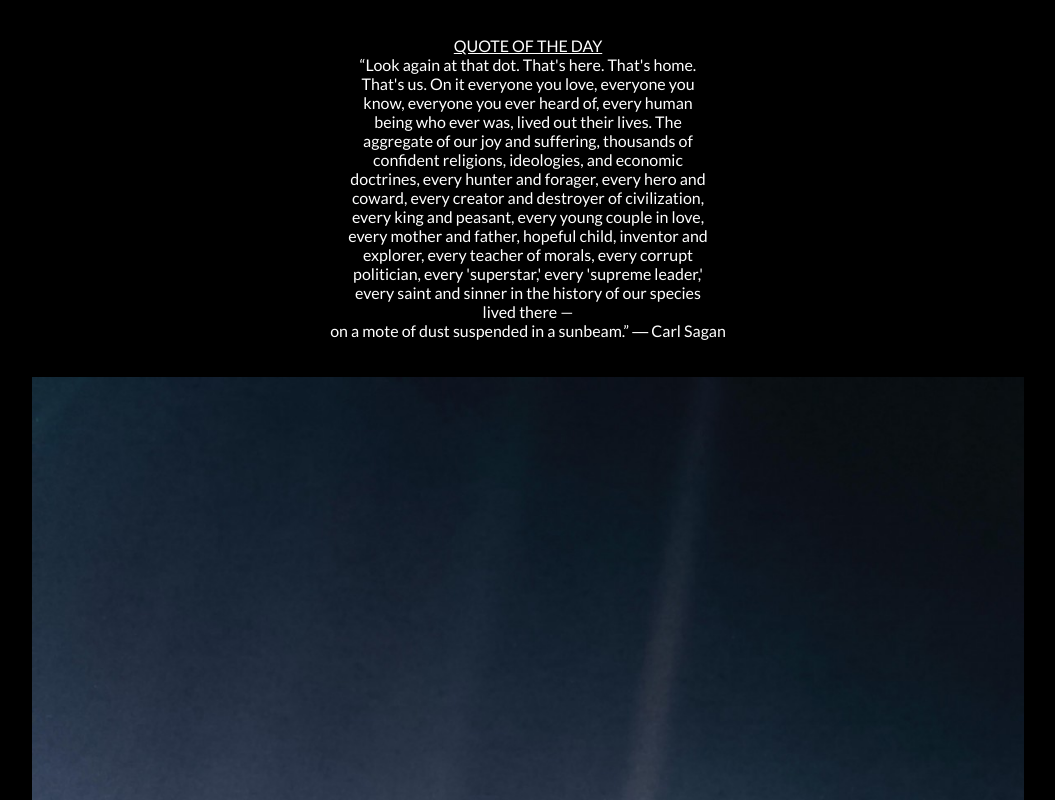
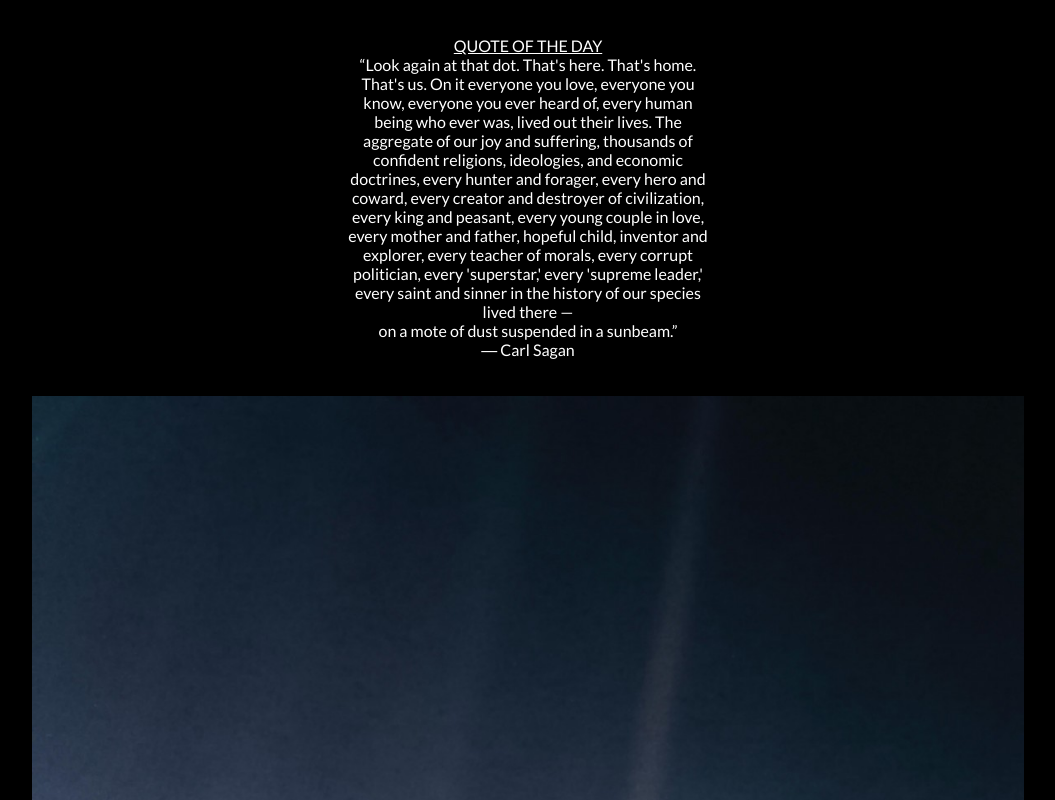
Before and after one commit to gregforr/gregforr.github.io, a plain HTML site: page index.html in a window 1280 px wide. Shown: the top 800 px of the page, without its empty margins (112-1167 px from the left). Drawn offline with Linux system fonts and the light colour scheme.

Commit message:
Update index.html

```diff
--- a/index.html
+++ b/index.html
@@ -43,7 +43,7 @@
 	 politician, every 'superstar,' every 'supreme leader,' <br>
 	 every saint and sinner in the history of our species <br>
 	 lived there — <br>
-	    on a mote of dust suspended in a sunbeam.”
+	    on a mote of dust suspended in a sunbeam.” <br>
 			― Carl Sagan  <br>
     </p>
     <img src="Sagan.jpg" alt="sagan">
```
